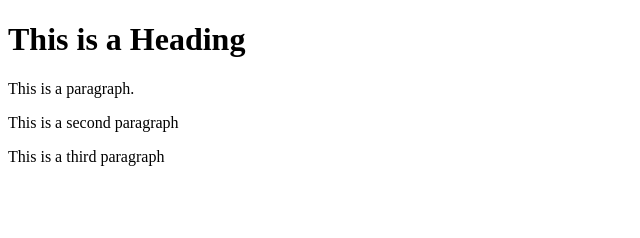
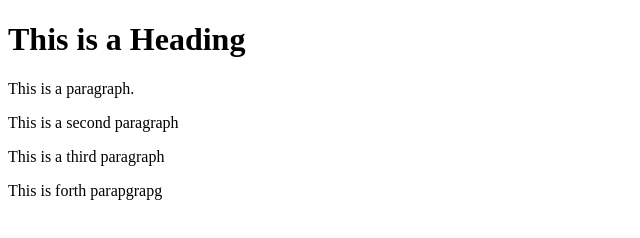
Before and after one commit to MALIK-ZAKRIA-MEHMOOD/jenkins-demo, a plain HTML site: page index.html in a window 1280 px wide. Shown: the whole page, without its empty margins (0-640 px from the left). Drawn offline with Linux system fonts and the light colour scheme.

Commit message:
Update index.html

```diff
--- a/index.html
+++ b/index.html
@@ -9,6 +9,7 @@
 <p>This is a paragraph.</p>
 <p>This is a second paragraph</p>
 <p>This is a third paragraph</p>
+<p>This is forth parapgrapg</p>
 
 </body>
 </html>
```
